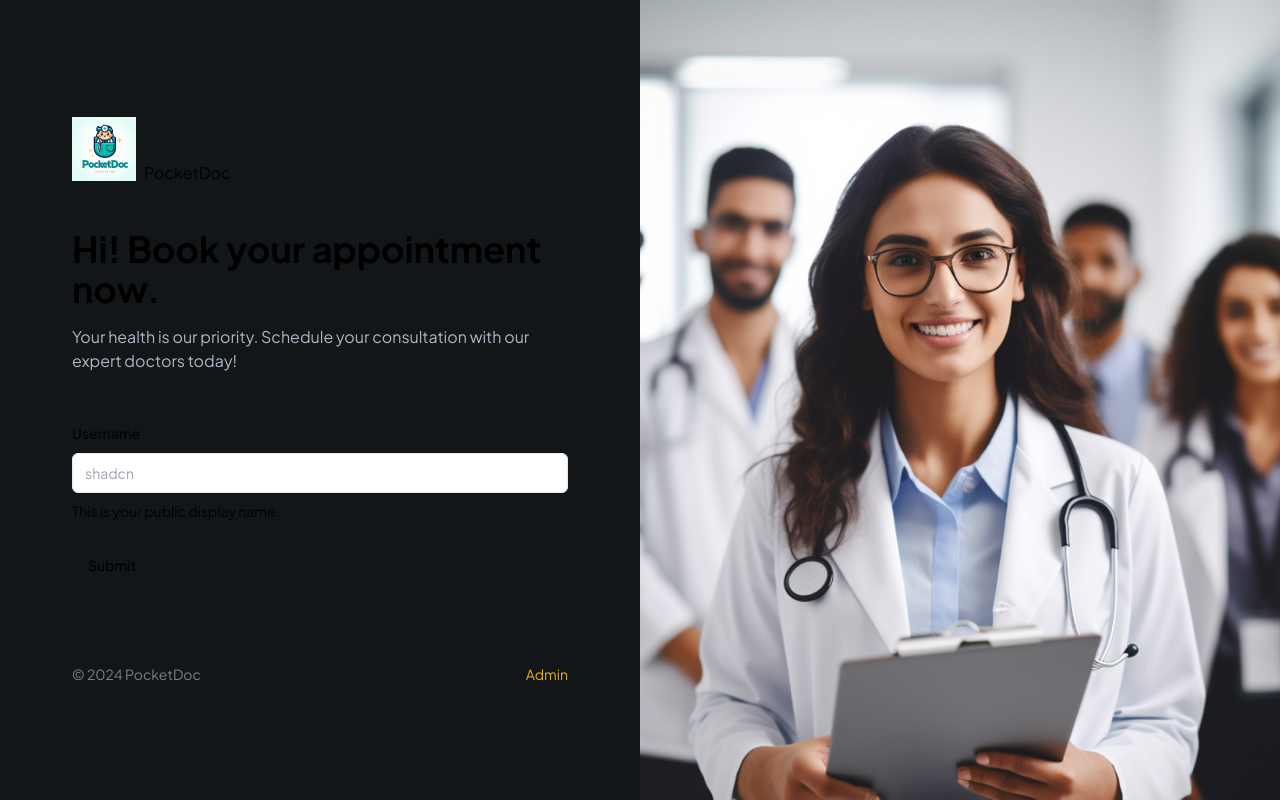
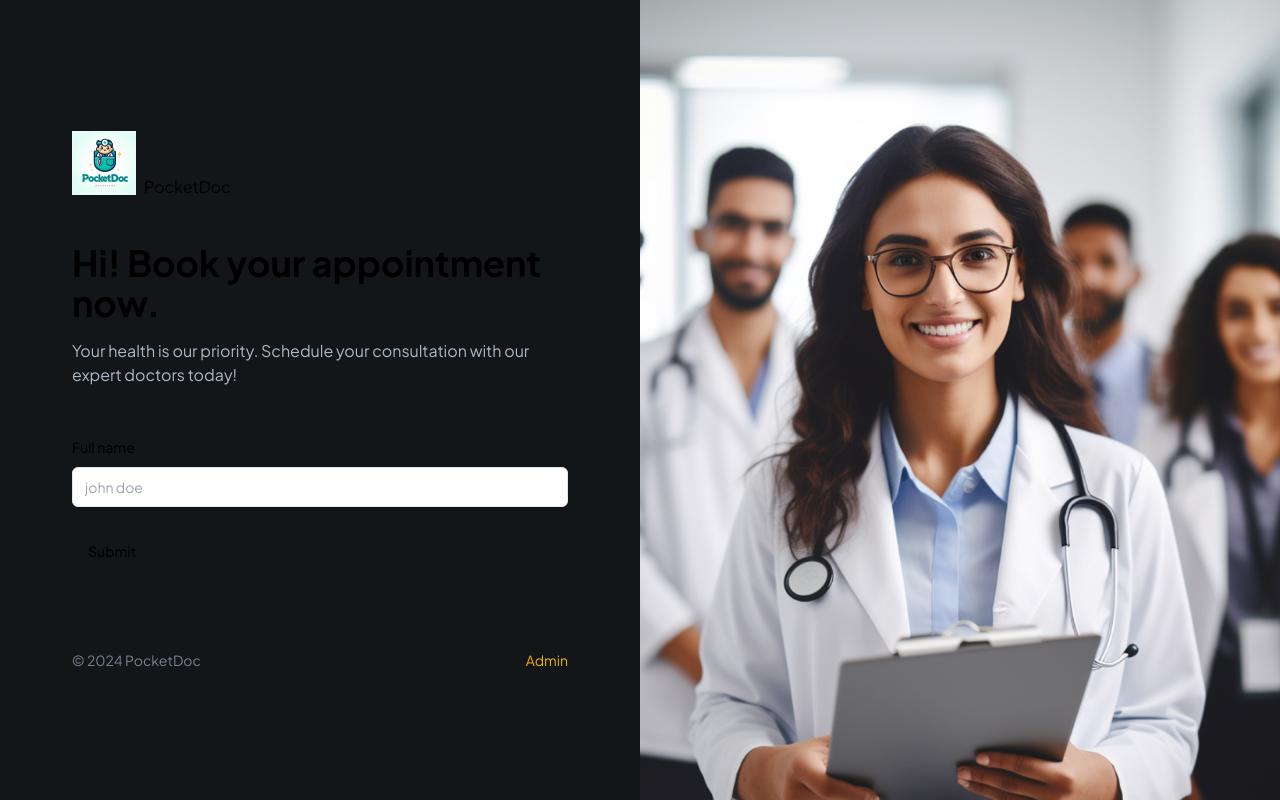
Before and after one commit to krishnadev7/PocketDoc, a Next.js app: page / in a window 1280 px wide. Built offline with nearby package versions, Linux system fonts and the light colour scheme.

Commit message:
created customForm component

```diff
--- /dev/null
+++ b/components/customFormField.tsx
@@ -0,0 +1,63 @@
+"use client";
+
+import {
+  Form,
+  FormControl,
+  FormDescription,
+  FormField,
+  FormItem,
+  FormLabel,
+  FormMessage,
+} from "@/components/ui/form";
+
+import { Input } from "@/components/ui/input";
+import { Control } from "react-hook-form";
+import { FormFieldTypes } from "./forms/PatientForms";
+
+interface CustomProps {
+  control: Control<any>,
+  fieldType: FormFieldTypes,
+  name: string,
+  label?: string,
+  placeholder?: string,
+  iconSrc?: string,
+  iconAlt?: string,
+  disabled?: boolean,
+  dateFormat?: string,
+  showTimeSelect?: boolean,
+  children?: React.ReactNode,
+  renderSkeleton?: (field: any) => React.ReactNode
+}
+
+const RenderField = ({field,props}:{field: any, props: CustomProps}) => {
+    return (
+      <Input
+        type="text"
+        placeholder="john doe"
+      />
+    )
+}
+
+const CustomFormField = (props: CustomProps) => {
+  const { name, label, placeholder, iconSrc, iconAlt, control, fieldType } = props;
+  return (
+    <FormField
+      control={control}
+      name={name}
+      render={({ field }) => (
+        <FormItem className="flex-1">
+          {fieldType != FormFieldTypes.CHECKBOX && label && (
+            <FormLabel>{label}</FormLabel>
+          )}
+
+          <RenderField field={field} props={props}/>
+
+          <FormMessage className="shad-error"/>
+
+        </FormItem>
+      )}
+    />
+  );
+};
+
+export default CustomFormField;
--- a/components/forms/PatientForms.tsx
+++ b/components/forms/PatientForms.tsx
@@ -4,16 +4,18 @@
 import { useForm } from "react-hook-form"
 import { z } from "zod"
 import { Button } from "@/components/ui/button"
-import {
-  Form,
-  FormControl,
-  FormDescription,
-  FormField,
-  FormItem,
-  FormLabel,
-  FormMessage,
-} from "@/components/ui/form"
-import { Input } from "@/components/ui/input"
+import { Form } from "@/components/ui/form"
+import CustomFormField from "../customFormField"
+
+export enum FormFieldTypes {
+  INPUT = 'input',
+  TEXTAREA = 'textarea',
+  PHONE_INPUT = 'phoneInput',
+  CHECKBOX = 'checkbox',
+  DATE_PICKER = 'datePicker',
+  SELECT = 'select',
+  SKELETON = 'skeleton'
+}
 
 const formSchema = z.object({
   username: z.string().min(2, {
@@ -21,7 +23,7 @@
   }),
 })
 
- const PatientForms =() => {
+const PatientForms = () => {
   const form = useForm<z.infer<typeof formSchema>>({
     resolver: zodResolver(formSchema),
     defaultValues: {
@@ -37,24 +39,18 @@
     <Form {...form}>
       <form onSubmit={form.handleSubmit(onSubmit)} className="space-y-6 flex-1">
         <section className="mb-12 space-y-4">
-            <h1 className="header">Hi! Book your appointment now.</h1>
-            <p className="text-dark-700">Your health is our priority. Schedule your consultation with our expert doctors today!</p>
+          <h1 className="header">Hi! Book your appointment now.</h1>
+          <p className="text-dark-700">Your health is our priority. Schedule your consultation with our expert doctors today!</p>
         </section>
-        <FormField
+
+        <CustomFormField
           control={form.control}
-          name="username"
-          render={({ field }) => (
-            <FormItem>
-              <FormLabel>Username</FormLabel>
-              <FormControl>
-                <Input placeholder="shadcn" {...field} />
-              </FormControl>
-              <FormDescription>
-                This is your public display name.
-              </FormDescription>
-              <FormMessage />
-            </FormItem>
-          )}
+          fieldType={FormFieldTypes.INPUT}
+          name="name"
+          label="Full name"
+          placeholder="John Doe"
+          iconSrc="/assets/icons/user.svg"
+          iconAlt="user icon  "
         />
         <Button type="submit">Submit</Button>
       </form>
```
